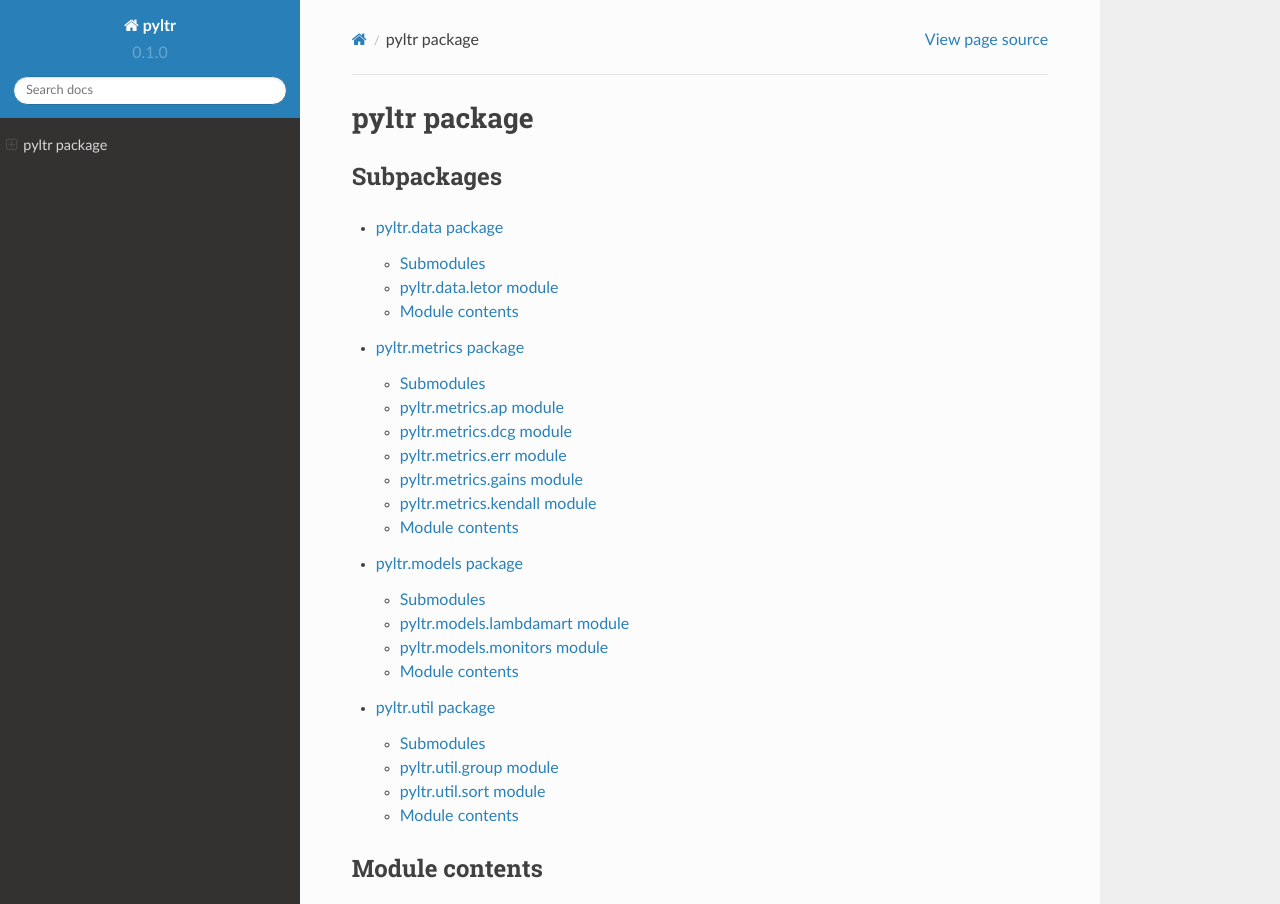
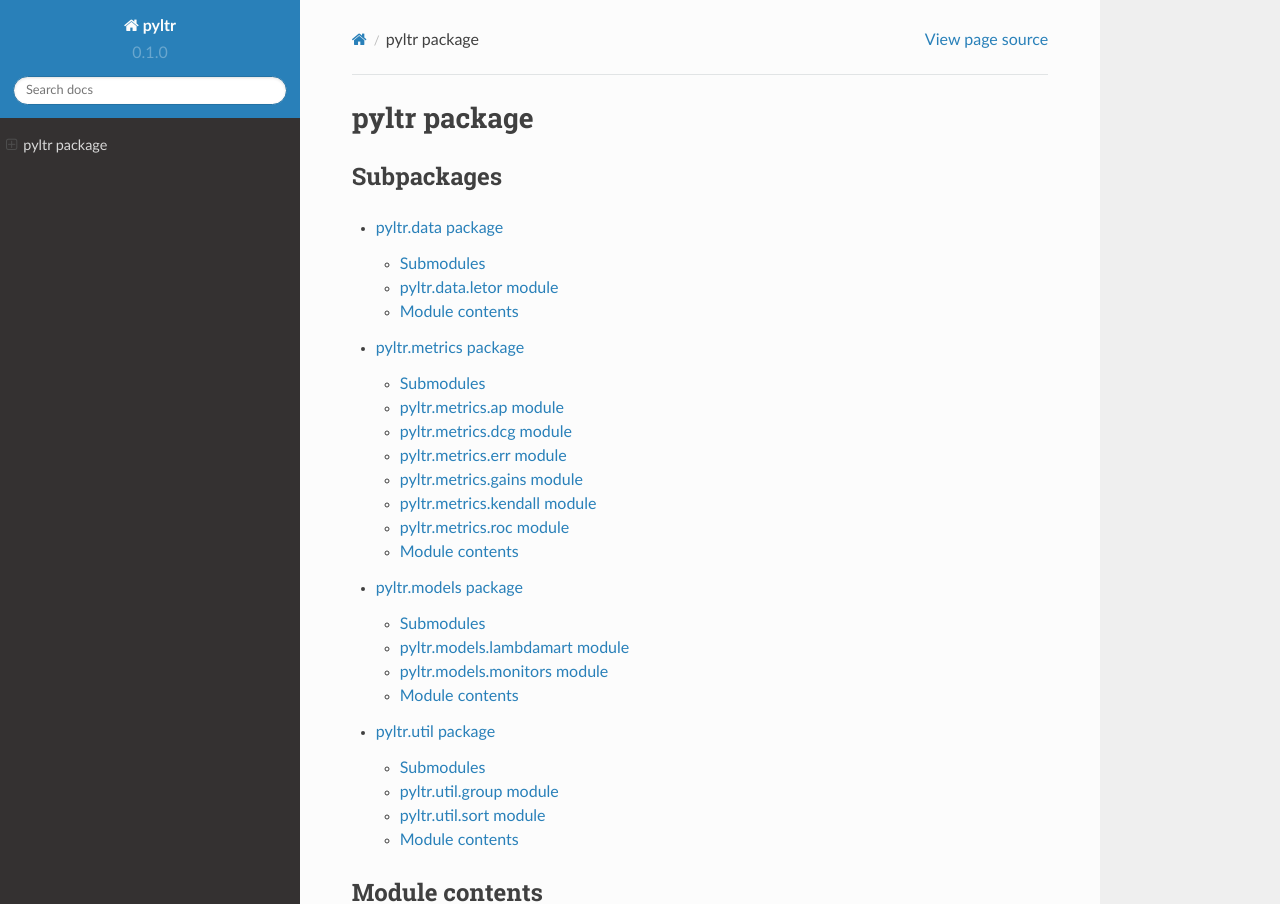
Before and after one commit to jma127/pyltr, a Sphinx documentation site: the page built from docs/pyltr.rst, in a window 1280 px wide and 1162 px high, cut to the strip 0-904 px from the top of the window. Built offline with Sphinx 7.4.7 and the Read the Docs theme 2.0.0, drawn with Linux system fonts in a browser that asks for light colours.

Commit message:
Add ROC doc generation

```diff
--- a/docs/pyltr.metrics.rst
+++ b/docs/pyltr.metrics.rst
@@ -44,6 +44,13 @@ pyltr.metrics.kendall module
     :undoc-members:
     :show-inheritance:
 
+pyltr.metrics.roc module
+----------------------------
+
+.. automodule:: pyltr.metrics.roc
+    :members:
+    :undoc-members:
+    :show-inheritance:
 
 Module contents
 ---------------
```
